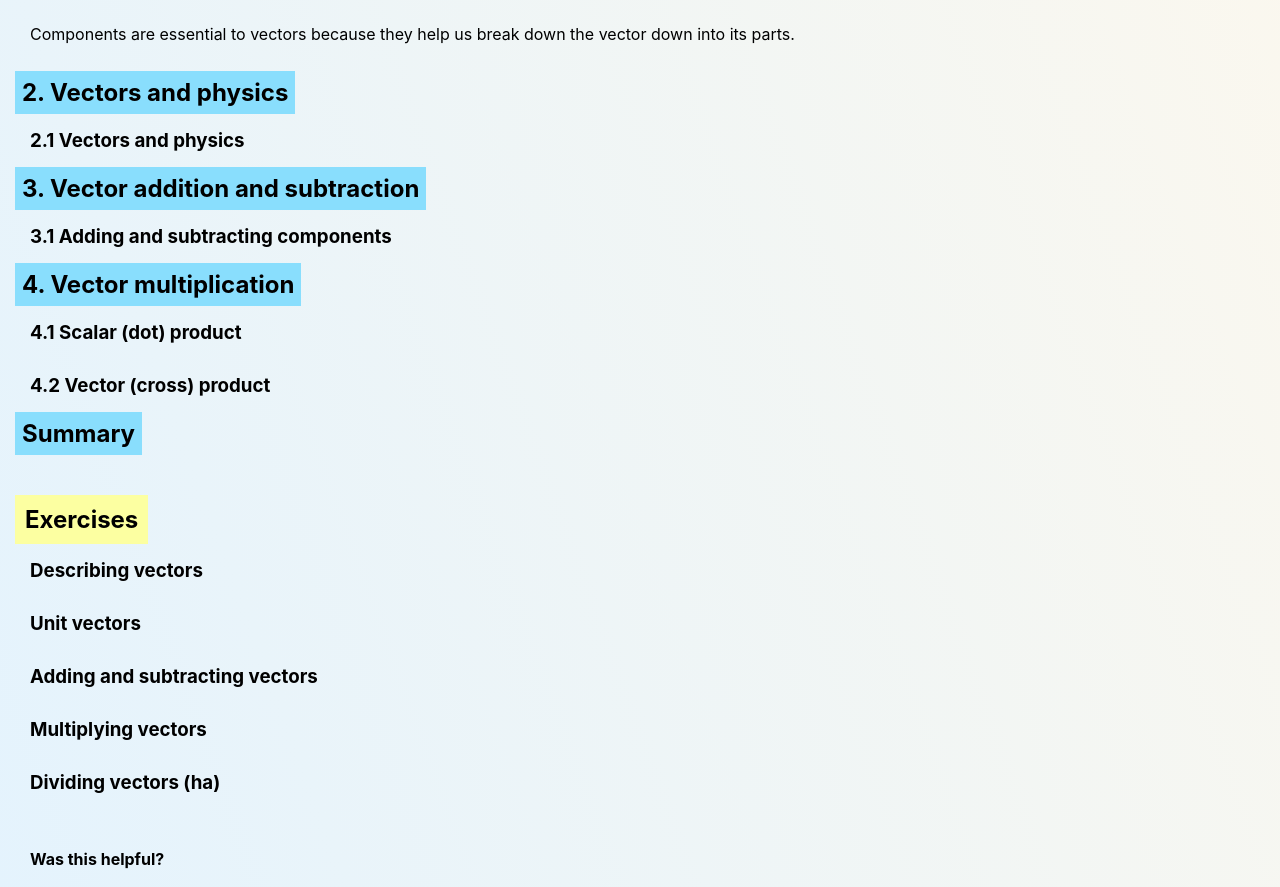
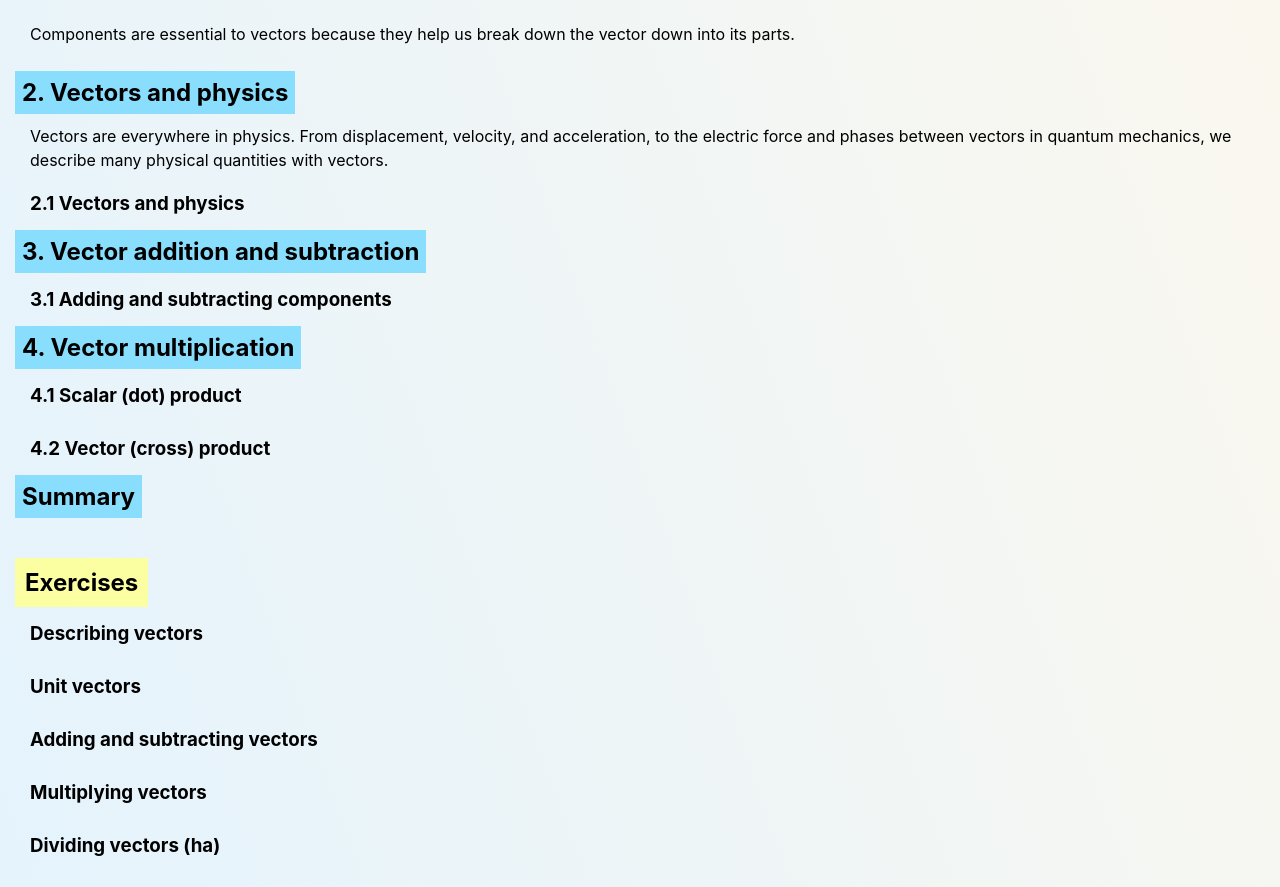
Before and after one commit to JRFink/jrfphyspagesnew, a Next.js app: page /education/gp1/vec in a window 1280 px wide. Shown: the part 920-1807 px from the top of the page. Built offline with nearby package versions, Linux system fonts and the light colour scheme.

Commit message:
Update index.tsx

```diff
--- a/pages/education/gp1/vec/index.tsx
+++ b/pages/education/gp1/vec/index.tsx
@@ -38,6 +38,9 @@ const Vec = () => {
             <h2 className={style.h2SectionColor} id="phys">
                 2. Vectors and physics
             </h2>
+            <p>
+                Vectors are everywhere in physics. From displacement, velocity, and acceleration, to the electric force and phases between vectors in quantum mechanics, we describe many physical quantities with vectors.
+            </p>
                 <h3>
                     2.1 Vectors and physics
                 </h3>
```
